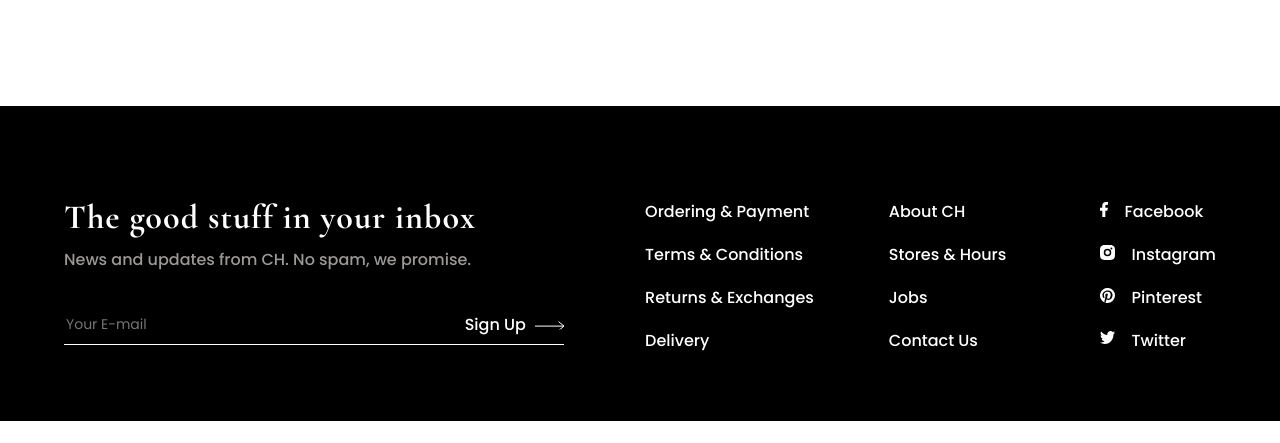
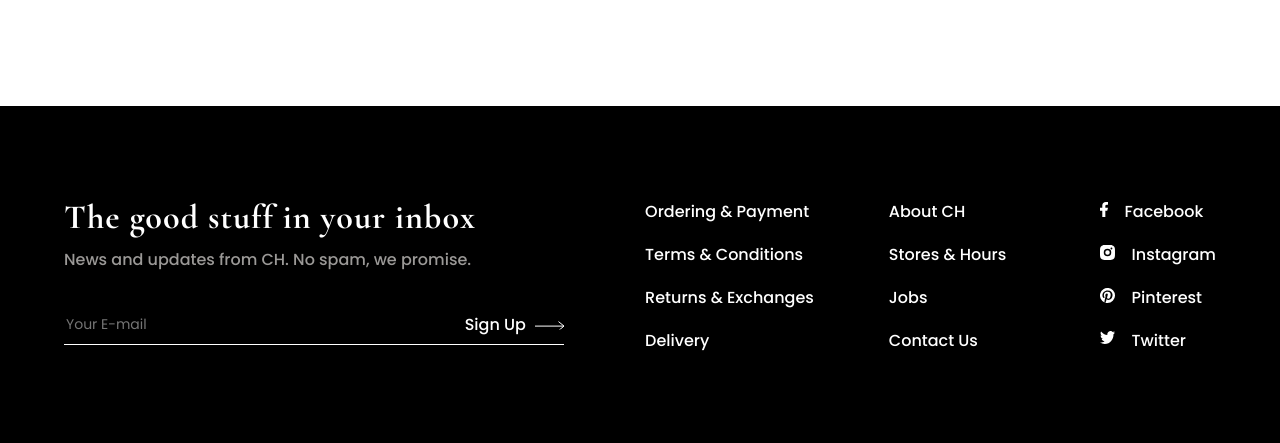
Before and after one commit to andrewskylark/Jewellery, a website built with webpack: page source/index.html in a window 1280 px wide. Shown: the part 3638-4081 px from the top of the page. Before the commit the page ends 4059 px from the top, so only its background shows below. Built offline with nearby package versions, Linux system fonts and the light colour scheme; files whose address does not match are found by name.

Commit message:
пустая область в футере

```diff
--- a/source/sass/blocks/page-footer.scss
+++ b/source/sass/blocks/page-footer.scss
@@ -1,5 +1,5 @@
 .page-footer {
-  min-height: 315px;
+  min-height: 337px;
   max-width: 1366px;
   padding: 90px 0 65px;
   font-weight: 500;
```
Also changed, not shown: build/css/style.min.css, 1 other file.
